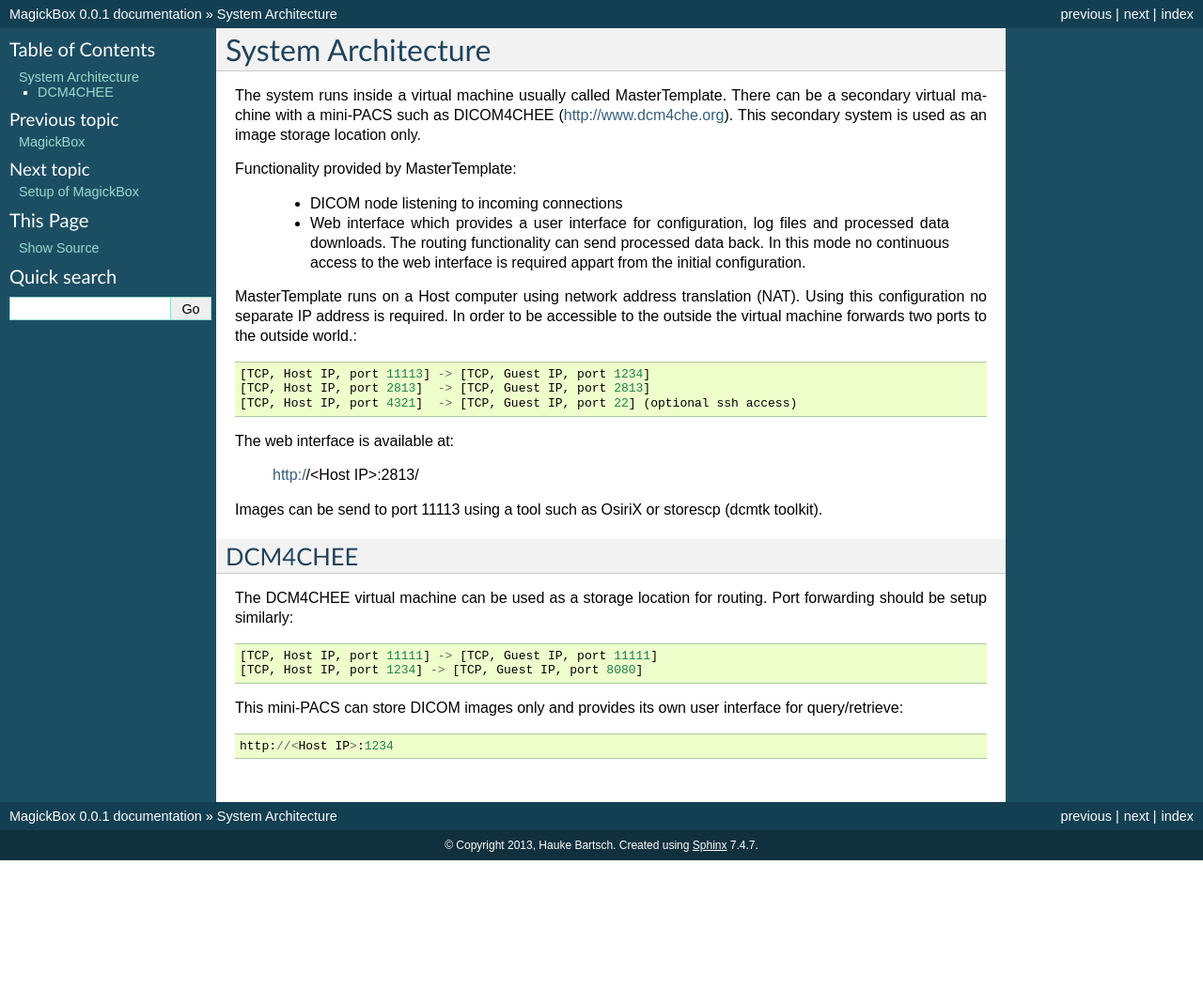
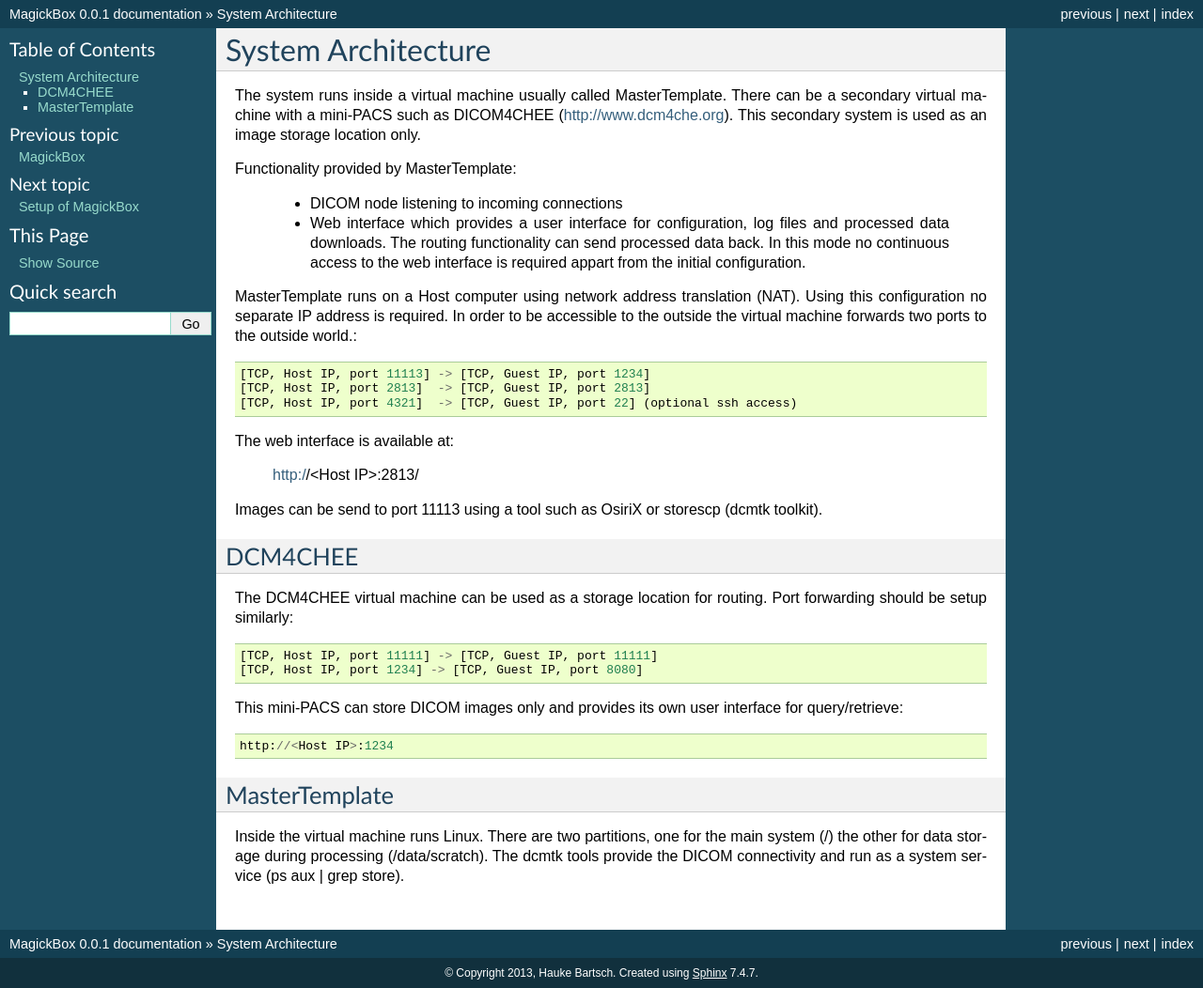
Before and after one commit to HaukeBartsch/MagickBox, a Sphinx documentation site: the page built from code/documentation/docs/source/Introduction.rst, in a window 1280 px wide. Shown: the whole page at 94% size. Built offline with Sphinx 7.4.7, drawn with Linux system fonts in a browser that asks for light colours; before the commit the page ends 916 px from its top, so only the background shows below that.

Commit message:
reformat

```diff
--- a/code/documentation/docs/source/Introduction.rst
+++ b/code/documentation/docs/source/Introduction.rst
@@ -34,3 +34,9 @@
 This mini-PACS can store DICOM images only and provides its own user interface for query/retrieve::
 
     http://<Host IP>:1234
+
+
+MasterTemplate
+==============
+
+Inside the virtual machine runs Linux. There are two partitions, one for the main system (/) the other for data storage during processing (/data/scratch). The dcmtk tools provide the DICOM connectivity and run as a system service (ps aux | grep store).
```
